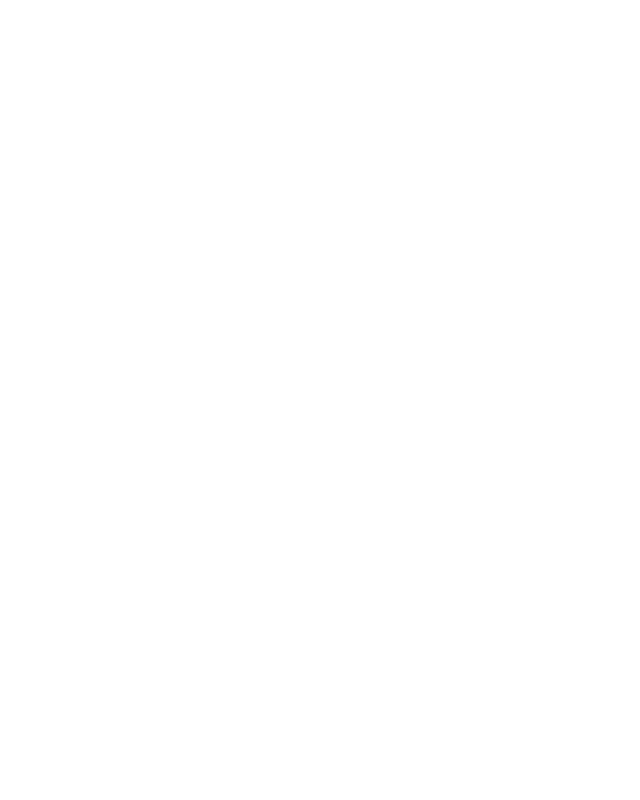
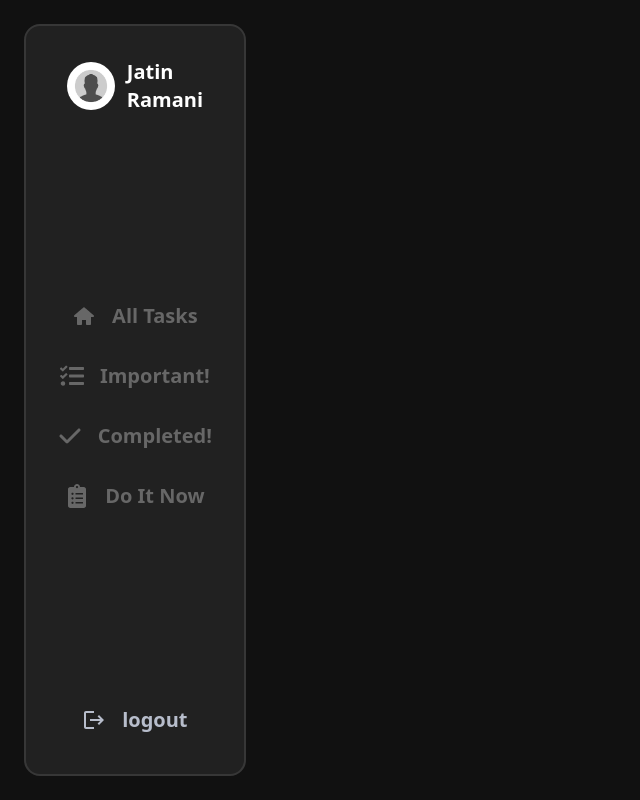
Before and after one commit to jatinkumar022/new-task, a React (Vite) app: page / in a window 1280 px wide. Before the commit this address had no page. Shown: the whole page, without its empty margins (0-640 px from the left). Built offline with nearby package versions, Linux system fonts and the light colour scheme.

Commit message:
slightly changed paths
Changed paths

```diff
--- a/src/App.tsx
+++ b/src/App.tsx
@@ -1,8 +1,4 @@
-import {
-
-  Route,
-  Routes,
-} from "react-router-dom";
+import { Route, Routes } from "react-router-dom";
 import { AllTasks, Completed, DoItNow, Important } from "./pages";
 import Home from "./pages/Home";
 import { CssVarsProvider } from "@mui/joy/styles";
@@ -13,8 +9,7 @@
     <>
       <CssVarsProvider theme={darkTheme} defaultMode="dark">
         <Routes>
-          <Route path="new-task/" element={<Home />}>
-
+          <Route path="/" element={<Home />}>
             <Route index path="all-tasks" element={<AllTasks />} />
             <Route path="important" element={<Important />} />
             <Route path="completed" element={<Completed />} />
--- a/vite.config.ts
+++ b/vite.config.ts
@@ -2,6 +2,6 @@
 import react from '@vitejs/plugin-react';
 
 export default defineConfig({
-  base: '/new-task/',
+
   plugins: [react()],
 });
```
